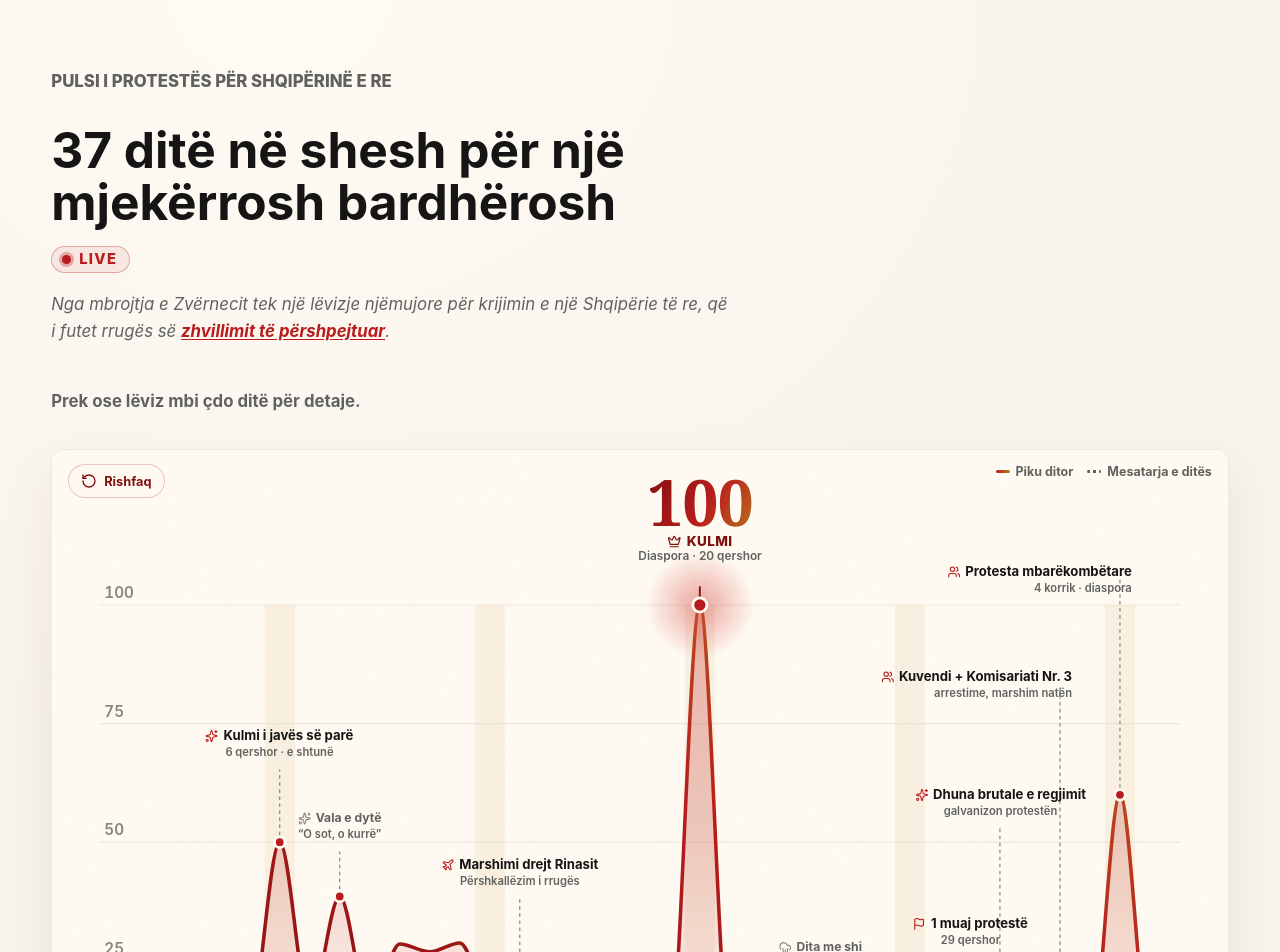
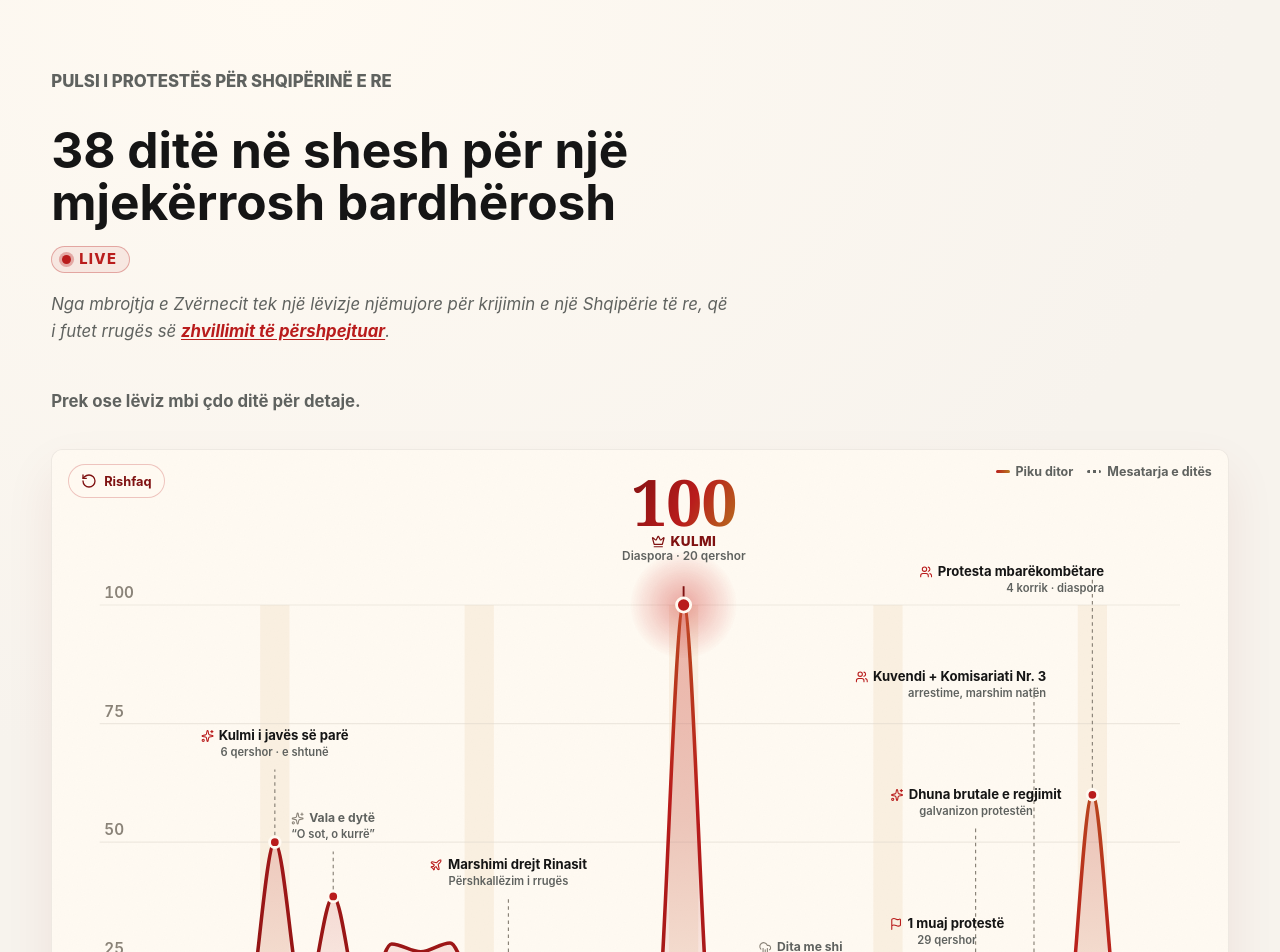
Before and after one commit to rlleshi/diaspora_marrshon, a Next.js app: page /pulsi in a window 1280 px wide. Shown: the part 80-1032 px from the top of the page. Built offline with nearby package versions, Linux system fonts and the light colour scheme.

Commit message:
update with day 38

```diff
--- a/app/en/pulsi/page.tsx
+++ b/app/en/pulsi/page.tsx
@@ -4,7 +4,7 @@ import { LiveTrackerPage } from "@/components/live-tracker-page";
 export const metadata: Metadata = {
   title: "Protest pulse | Diaspora marshes",
   description:
-    "The June 2026 protest participation index: 37 days in the square, day by day, with the key moments.",
+    "The June 2026 protest participation index: 38 days in the square, day by day, with the key moments.",
 };
 
 export default function Page() {
--- a/app/pulsi/page.tsx
+++ b/app/pulsi/page.tsx
@@ -4,7 +4,7 @@ import { LiveTrackerPage } from "@/components/live-tracker-page";
 export const metadata: Metadata = {
   title: "Pulsi i protestës | Diaspora marshon",
   description:
-    "Indeksi i pjesëmarrjes në protestat e qershorit 2026: 37 ditë në shesh, ditë pas dite, me momentet kyçe.",
+    "Indeksi i pjesëmarrjes në protestat e qershorit 2026: 38 ditë në shesh, ditë pas dite, me momentet kyçe.",
 };
 
 export default function Page() {
--- a/components/live-tracker-page.tsx
+++ b/components/live-tracker-page.tsx
@@ -26,7 +26,7 @@ const COPY: Record<
     homeHref: "/",
     homeLabel: "Kthehu te faqja kryesore",
     eyebrow: "Pulsi i protestës për Shqipërinë e re",
-    title: "37 ditë në shesh për një mjekërrosh bardhërosh",
+    title: "38 ditë në shesh për një mjekërrosh bardhërosh",
     liveLabel: "Live",
     intro: {
       before:
@@ -54,14 +54,14 @@ const COPY: Record<
       replay: "Rishfaq",
       saturday: "e shtunë",
       ariaSummary:
-        "Indeksi i pjesëmarrjes në protesta përgjatë 37 ditëve, me kulmin në ditën e 21-të (20 qershor 2026).",
+        "Indeksi i pjesëmarrjes në protesta përgjatë 38 ditëve, me kulmin në ditën e 21-të (20 qershor 2026).",
     },
   },
   en: {
     homeHref: "/en",
     homeLabel: "Back to the homepage",
     eyebrow: "Protest pulse for a new Albania",
-    title: "37 days in the square for a grey-bearded Rama",
+    title: "38 days in the square for a grey-bearded Rama",
     liveLabel: "Live",
     intro: {
       before:
@@ -89,7 +89,7 @@ const COPY: Record<
       replay: "Replay",
       saturday: "Saturday",
       ariaSummary:
-        "Protest participation index across 37 days, peaking on day 21 (20 June 2026).",
+        "Protest participation index across 38 days, peaking on day 21 (20 June 2026).",
     },
   },
 };
--- a/components/participation/ParticipationChart.tsx
+++ b/components/participation/ParticipationChart.tsx
@@ -266,7 +266,7 @@ export function ParticipationChart({
         ))}
 
         {/* x axis labels */}
-        {[1, 5, 10, 15, 20, 25, 30, 37].map((day) => (
+        {[1, 5, 10, 15, 20, 25, 30, 38].map((day) => (
           <text
             key={`x-${day}`}
             className="pc-xlabel"
--- a/data/participation.ts
+++ b/data/participation.ts
@@ -1,4 +1,4 @@
-// 37-day participation index for the June 2026 "Revolucioni i Flamingove" protests.
+// 38-day participation index for the June 2026 "Revolucioni i Flamingove" protests.
 //
 // Source: News24 live broadcasts of each day's protest in Tirana, analyzed with a
 // crowd-counting model. The headline series is `peak` (top-10 peak frame average).
@@ -8,7 +8,7 @@
 // `mean` and `median` are the same crowd model over the retained broadcast frames.
 //
 // Data: outputs/protesta_summary/crowd_visibility_index_1_30.csv (days 1-30)
-// Story: outputs/protesta_summary/protest_story_notes_1_37.md
+// Story: outputs/protesta_summary/protest_story_notes_1_38.md
 // Day 31 computed from the protesta_31 timeline (top-10 peak avg 697.6, mean 229.9,
 // median 212.5), normalized on the same Day-7 reference as days 1-30.
 // Day 32 computed from the protesta_32 timeline, retained frames only (top-10 peak
@@ -22,6 +22,8 @@
 // ~60k (upper extension of the 30k-50k working range, 2.5 km procession scenario,
 // research/day_35_density_estimate.md) sets peak = 60.0 (index 100 = ~100k); its
 // mean/median are scaled by the same anchor factor (2.736), matching Day 21's method.
+// Day 38 computed from the protesta_38 timeline, retained frames only (top-10 peak
+// avg 245.9, mean 150.7, median 145.8), normalized on the same Day-7 reference.
 
 export type ParticipationDay = {
   day: number;
@@ -121,6 +123,8 @@ export const participation: ParticipationDay[] = [
     note: { sq: "Dita pas kulmit: protestës i bashkohen protestuesit e liruar po atë ditë; në shesh flitet për organizim politik.", en: "The day after the peak: protesters released that same day join the protest; talk in the square turns to political organizing." } },
   { day: 37, date: "2026-07-06", saturday: false, peak: 5.18, mean: 3.03, median: 3.00, source: yt("I8u9NuBICTk"),
     note: { sq: "Pas fundjavës së protestës mbarëkombëtare pjesëmarrja bie ndjeshëm, por marshimi i përditshëm drejt Kryeministrisë vazhdon; revista franceze Paris Match shkruan për lëvizjen, nga Tirana në Paris.", en: "After the nationwide-protest weekend turnout dips noticeably, but the daily march toward the PM's office continues; the French magazine Paris Match covers the movement, from Tirana to Paris." } },
+  { day: 38, date: "2026-07-07", saturday: false, peak: 4.76, mean: 2.92, median: 2.82, source: yt("lC9FOr2p6W4"),
+    note: { sq: "Nata e 38-të: zinxhiri i protestave vazhdon me intensitet më të ulët pas kulmit; mesazhi zgjerohet drejt hallëve të përditshme: shëndetësia, emigrimi, arsimi, kostoja e jetesës.", en: "Night 38: the protest chain continues at lower intensity after the peak; the message widens into everyday grievances: health care, emigration, education, the cost of living." } },
 ];
 
 export type ParticipationEvent = {
```
